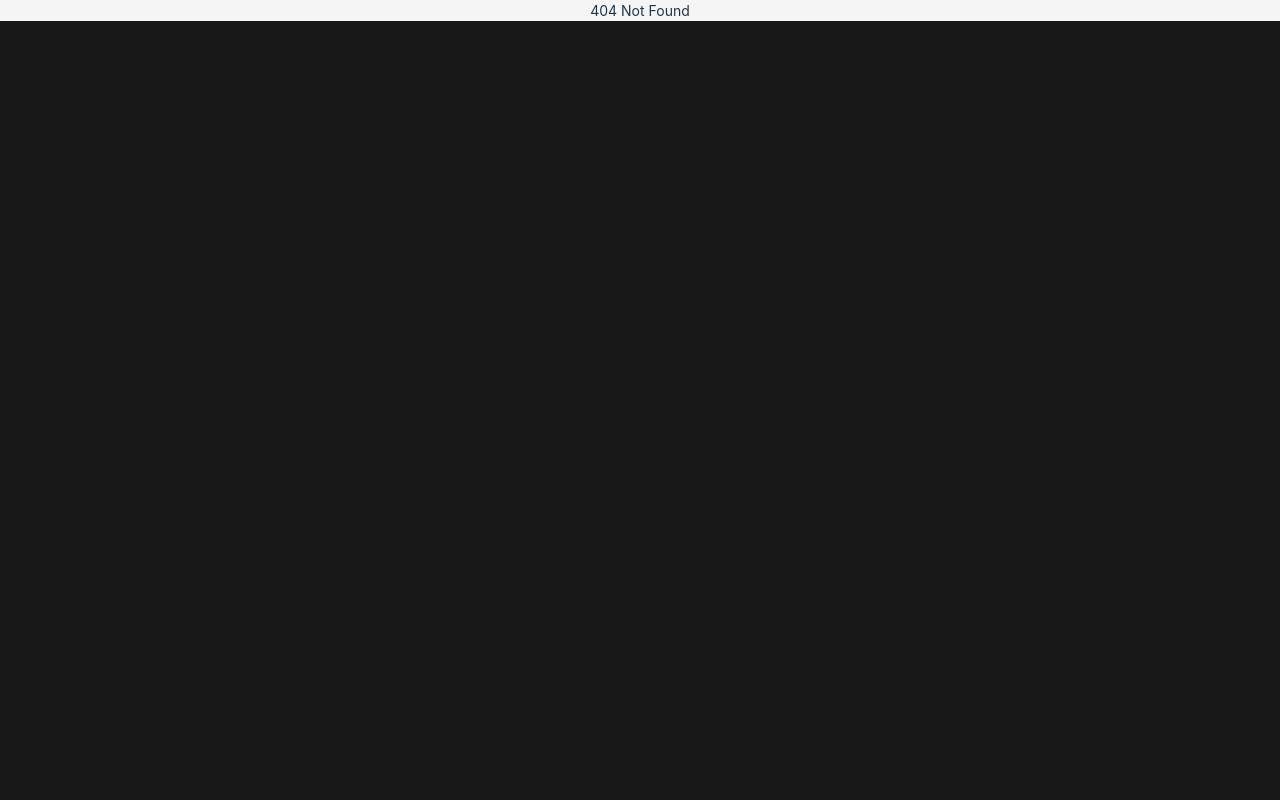
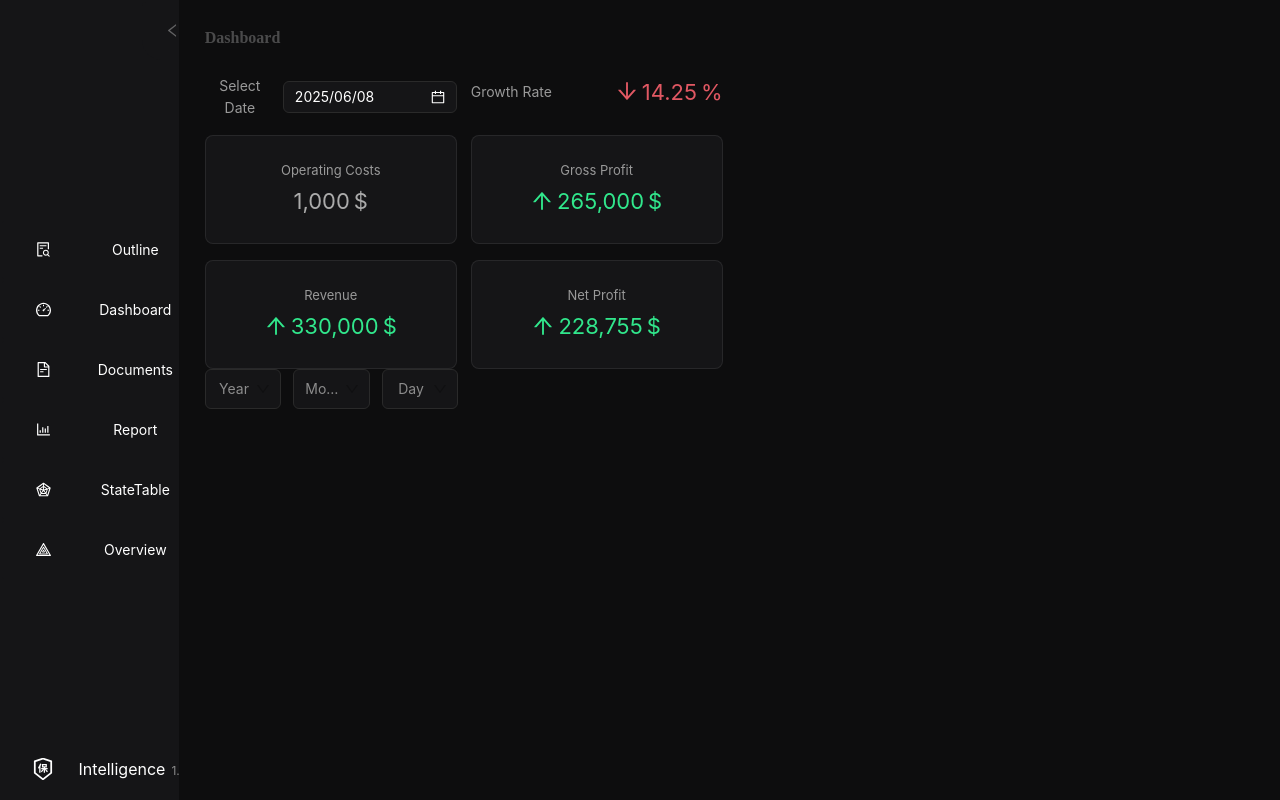
Before and after one commit to JiangJie-Yi/IntelligenceTracker, a React (Vite) app: page /IntelligenceTracker/systemPage in a window 1280 px wide. Before the commit this address had no page. Built offline with nearby package versions, Linux system fonts and the light colour scheme.

Commit message:
Route path correction.

```diff
--- a/package.json
+++ b/package.json
@@ -5,7 +5,7 @@
   "type": "module",
   "scripts": {
     "dev": "vite",
-    "build": "tsoa spec-and-routes && tsc",
+    "build": "vite build",
     "lint": "eslint . --ext .ts",
     "lint:fix": "eslint . --ext .ts --fix",
     "format": "prettier --write \"**/*.{js,jsx,ts,tsx,json,css,scss,md}\"",
--- a/src/App.tsx
+++ b/src/App.tsx
@@ -68,8 +68,8 @@ export default function App() {
     >
       <BrowserRouter>
         <Routes>
-          <Route path="/" element={<Login />} />
-          <Route path="/systemPage" element={<SystemPage />} />
+          <Route path="/IntelligenceTracker" element={<Login />} />
+          <Route path="/IntelligenceTracker/systemPage" element={<SystemPage />} />
           <Route path="/*" element={<NotFoundPage />} />
         </Routes>
       </BrowserRouter>
--- a/src/page/dashboard.tsx
+++ b/src/page/dashboard.tsx
@@ -133,6 +133,37 @@ export default function Dashboard(props: DashboardProps) {
           </Space>
         </Col>
       </Row>
+      <Row gutter={12}>
+        <Col span={2}>
+          <Select
+            placeholder="Year"
+            allowClear
+            // options={year.map((y) => ({ value: y, label: y.toString() }))}
+            dropdownStyle={{ textAlign: 'left' }}
+            style={{ width: '100%', padding: 0 }}
+          />
+        </Col>
+        <Col span={2}>
+          <Select
+            placeholder="Month"
+            allowClear
+            // options={month.map((m) => ({ value: m, label: m.toString() }))}
+            // suffixIcon={<span style={{ fontSize: '12px', color: '#666' }}>/ {month.length}</span>}
+            dropdownStyle={{ textAlign: 'left' }}
+            style={{ width: '100%', padding: 0 }}
+          />
+        </Col>
+        <Col span={2}>
+          <Select
+            placeholder="Day"
+            allowClear
+            // options={day.map((y) => ({ value: y, label: y.toString() }))}
+            // suffixIcon={<span style={{ fontSize: '12px', color: '#666' }}>/ {day.length}</span>}
+            dropdownStyle={{ textAlign: 'left' }}
+            style={{ width: '100%', padding: 0 }}
+          />
+        </Col>
+      </Row>
     </Layout>
   );
 }
--- a/src/page/login.tsx
+++ b/src/page/login.tsx
@@ -30,7 +30,7 @@ export default function Login({ loginSuccess }: LoginProps) {
       if (loginSuccess?.(userData) !== false) {
         // login(userData);
         console.log('Login Success!');
-        navigate('/systemPage');
+        navigate('/IntelligenceTracker/systemPage');
       }
     } else {
       alert('username or password Error');
```
